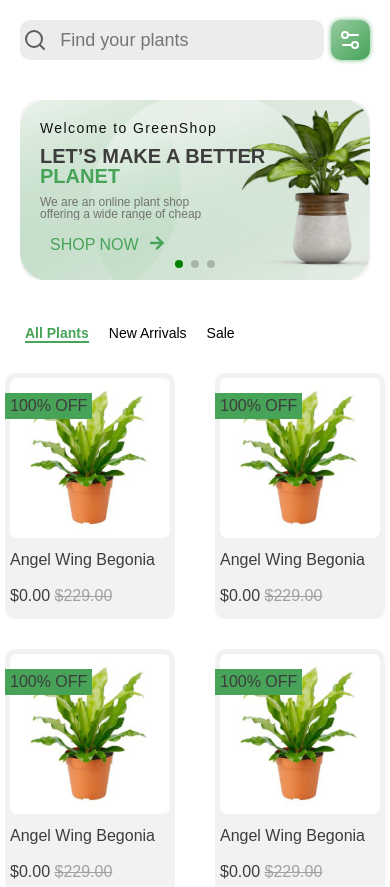
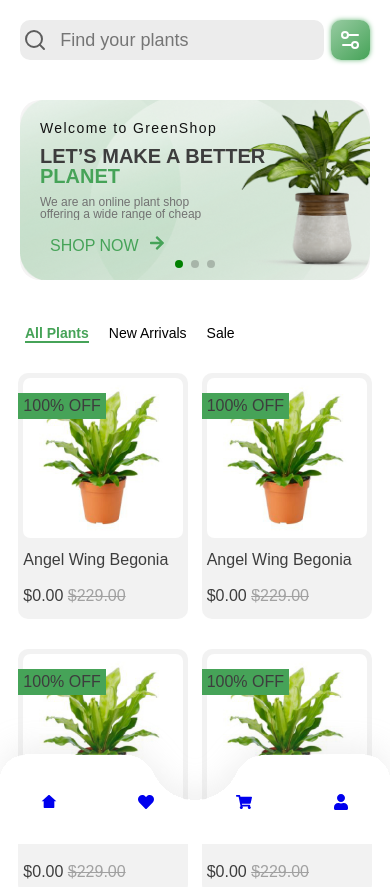
Before and after one commit to AlexHirch/GreenShop, a React (Vite) app: page / in a window 390 px wide. Shown: the top 887 px of the page. Built offline with nearby package versions, Linux system fonts and the light colour scheme.

Commit message:
fixed bags

```diff
--- a/src/Components/Categories/Categories.scss
+++ b/src/Components/Categories/Categories.scss
@@ -139,7 +139,7 @@
         .div1{
             padding: 5px;
             display: flex;
-            justify-content: space-between;
+            justify-content: space-evenly;
             width: 100%;
             row-gap: 10px;
         }
--- a/src/Components/Footer/Footer.scss
+++ b/src/Components/Footer/Footer.scss
@@ -414,6 +414,8 @@
                     }
                 }
                 .top-4{
+                    display: flex;
+                    justify-content: center;
                     padding: 20px;
                 }
 
--- a/src/Components/Navbar/Navbar.jsx
+++ b/src/Components/Navbar/Navbar.jsx
@@ -4,6 +4,8 @@ import { HiOutlineLogout } from "react-icons/hi";
 import { FiSearch, FiShoppingCart } from "react-icons/fi";
 import { NavLink } from "react-router-dom";
 import { LuSettings2 } from "react-icons/lu";
+import { FaHeart, FaShoppingCart, FaUser } from "react-icons/fa";
+import { RiHome2Fill } from "react-icons/ri";
 
 const Navbar = ({ open, setOpen }) => {
   return (
@@ -53,6 +55,23 @@ const Navbar = ({ open, setOpen }) => {
           <LuSettings2 />
         </button>
       </div>
+      <div className="navigation">
+        <ul>
+          <li>
+            <NavLink to={"/"}><RiHome2Fill /></NavLink>
+          </li>
+          <li>
+            <NavLink to={"/plant_care"}><FaHeart /></NavLink>
+          </li>
+          <li>
+            <NavLink to={"/shop"}><FaShoppingCart /></NavLink>
+          </li>
+          <li>
+            <NavLink to={"/blog"}><FaUser /></NavLink>
+          </li>
+        </ul>
+        <img src="./navmobile.svg" alt="" />
+      </div>
     </>
   );
 };
--- a/src/Components/Navbar/Navbar.scss
+++ b/src/Components/Navbar/Navbar.scss
@@ -132,9 +132,34 @@
 .navmobile{
     display: none;
 }
+.navigation{
+    display: none;
+}
 @media screen and (max-width: 600px){
     .Navbar{
         display: none;
+    }
+    .navigation{
+        display: flex;
+        width: 100%;
+        height: 10vh;
+        position: fixed;
+        bottom: 0;
+        z-index: 5;
+        ul{
+            display: flex;
+            position: absolute;
+            z-index: 5;
+            width: 100%;
+            bottom: 30px;
+            justify-content: space-around;
+        }
+        img{
+            width: 100%;
+            position: absolute;
+            bottom: 0;
+            z-index: 2;
+        }
     }
     .navmobile{
         padding: 20px;
--- a/src/Components/OurBlog/OurBlog.scss
+++ b/src/Components/OurBlog/OurBlog.scss
@@ -100,6 +100,7 @@
         padding: 5px;
         .d-flex{
             width: 100%;
+            justify-content: space-evenly;
             p {
                 padding: 5px;
                 &:nth-child(2) {
--- a/src/Components/Slider/Slider.jsx
+++ b/src/Components/Slider/Slider.jsx
@@ -10,6 +10,7 @@ import "swiper/css/scrollbar";
 
 import { Navigation, Pagination } from "swiper/modules";
 import { FaArrowRight } from "react-icons/fa";
+import { NavLink } from "react-router-dom";
 
 const Slider = () => {
   return (
@@ -35,7 +36,7 @@ const Slider = () => {
                 Order your favorite plants!
               </p>
               <button>
-                SHOP NOW<span><FaArrowRight /></span>
+                <NavLink to={"/shop"}>SHOP NOW<span><FaArrowRight /></span></NavLink>
               </button>
             </div>
             <div className="right">
--- a/src/Components/Slider/Slider.scss
+++ b/src/Components/Slider/Slider.scss
@@ -63,7 +63,9 @@
             background-color: #46A358;
             color: white;
             transition: all .3s;
-
+            a{
+                color: white;
+            }
             span {
                 font-size: 16px;
             }
@@ -169,7 +171,9 @@
                 background-color: transparent;
                 color: #46A358;
                 transition: all .3s;
-
+                a{
+                    color: #46A358;
+                }
                 span {
                     font-size: 16px;
                     padding-left: 10px;
```
Also changed, not shown: public/navmobile.svg (added).
